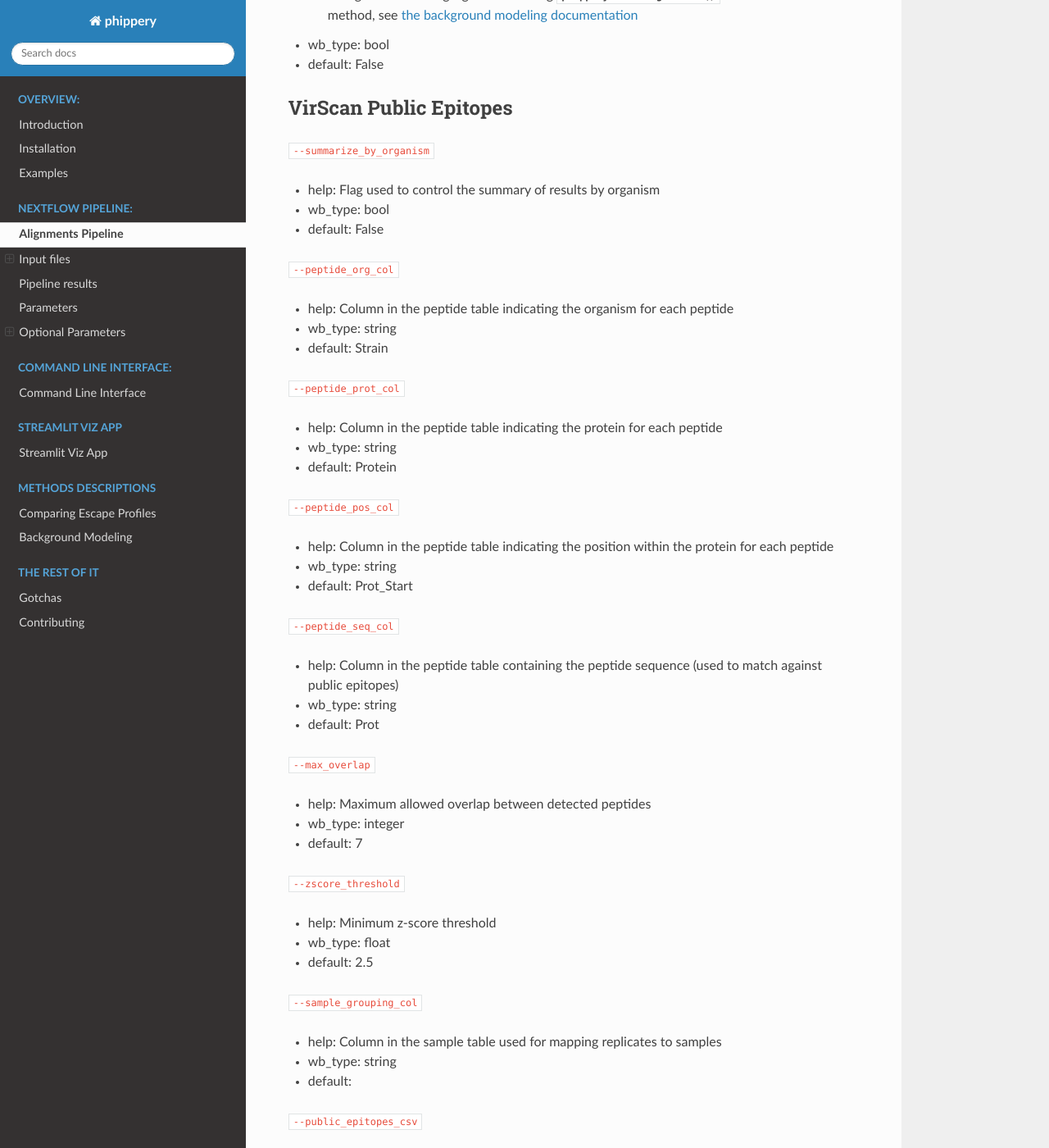
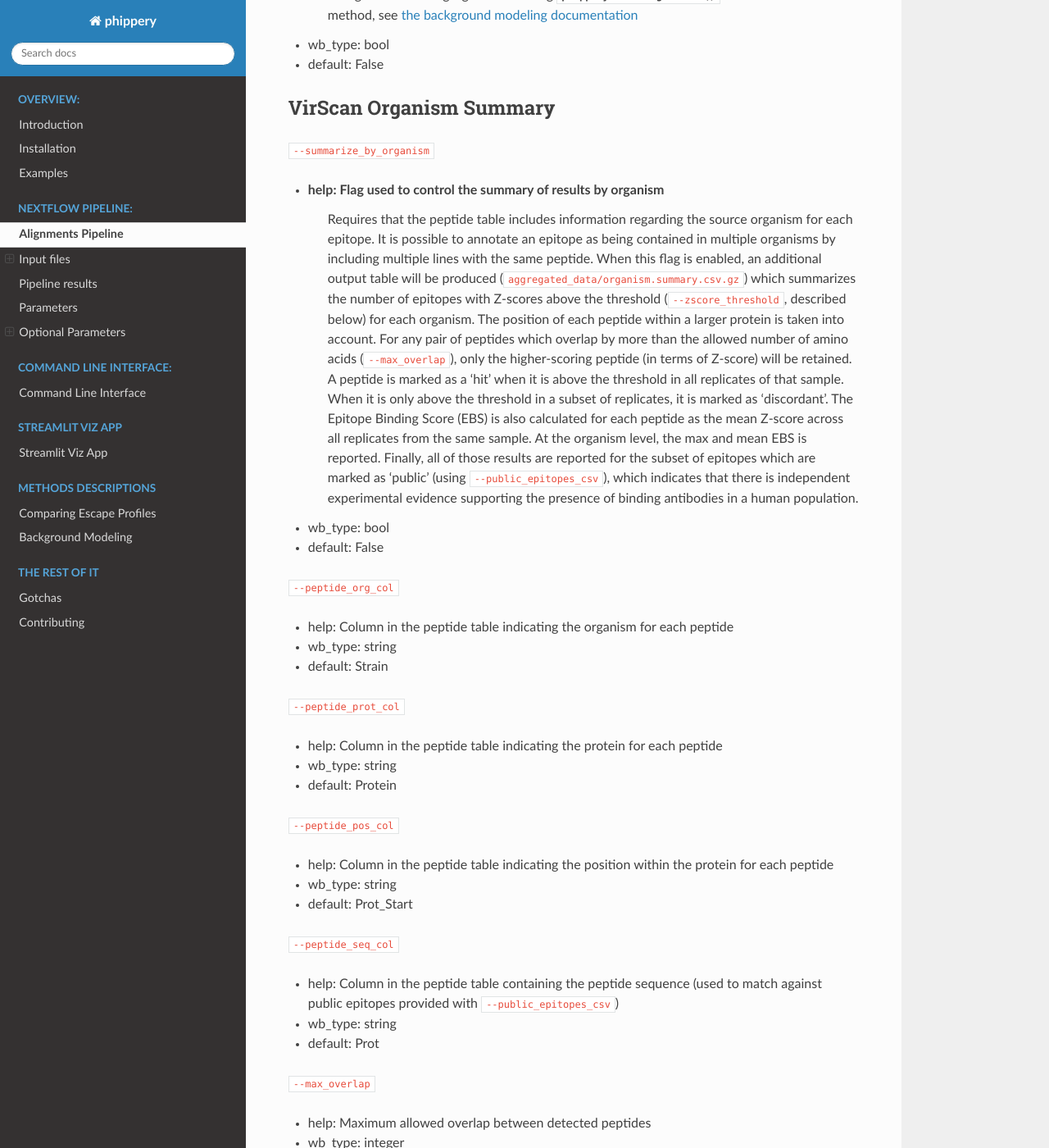
Before and after one commit to matsengrp/phippery, a Sphinx documentation site: the page built from docs/alignments-pipeline.rst, in a window 1280 px wide and 1400 px high, scrolled down 8380 px. Shown: the whole window at 82% size. Built offline with Sphinx 7.4.7 and the Read the Docs theme 2.0.0, drawn with Linux system fonts in a browser that asks for light colours; pages that are not in the unit, such as notebooks, are missing from menus; some of the changed text lies outside the part shown.

Commit message:
Description of VirScan Organism Summary

```diff
--- a/docs/alignments-pipeline.rst
+++ b/docs/alignments-pipeline.rst
@@ -405,14 +405,34 @@ Z-Score
 - default: False
 
 
-VirScan Public Epitopes
+VirScan Organism Summary
 +++++++++++++++++++++++
-
-.. todo:: write up description, probably best done by Sam Minot.
 
 ``--summarize_by_organism``
 
 - help: Flag used to control the summary of results by organism
+    Requires that the peptide table includes information regarding
+    the source organism for each epitope. It is possible to annotate
+    an epitope as being contained in multiple organisms by including
+    multiple lines with the same peptide.
+    When this flag is enabled, an additional output table will be
+    produced (``aggregated_data/organism.summary.csv.gz``) which summarizes
+    the number of epitopes with Z-scores above the threshold
+    (``--zscore_threshold``, described below) for each organism.
+    The position of each peptide within a larger protein is taken into
+    account. For any pair of peptides which overlap by more than the allowed
+    number of amino acids (``--max_overlap``), only the higher-scoring
+    peptide (in terms of Z-score) will be retained.
+    A peptide is marked as a 'hit' when it is above the threshold in
+    all replicates of that sample. When it is only above the threshold
+    in a subset of replicates, it is marked as 'discordant'.
+    The Epitope Binding Score (EBS) is also calculated for each peptide
+    as the mean Z-score across all replicates from the same sample.
+    At the organism level, the max and mean EBS is reported.
+    Finally, all of those results are reported for the subset of
+    epitopes which are marked as 'public' (using ``--public_epitopes_csv``),
+    which indicates that there is independent experimental evidence supporting
+    the presence of binding antibodies in a human population.
 - wb_type: bool
 - default: False
 
@@ -436,7 +456,7 @@ VirScan Public Epitopes
 
 ``--peptide_seq_col``
 
-- help: Column in the peptide table containing the peptide sequence (used to match against public epitopes)
+- help: Column in the peptide table containing the peptide sequence (used to match against public epitopes provided with ``--public_epitopes_csv``)
 - wb_type: string
 - default: Prot
 
@@ -448,7 +468,7 @@ VirScan Public Epitopes
 
 ``--zscore_threshold``
 
-- help: Minimum z-score threshold
+- help: Minimum Z-score threshold
 - wb_type: float
 - default: 2.5
 
```
